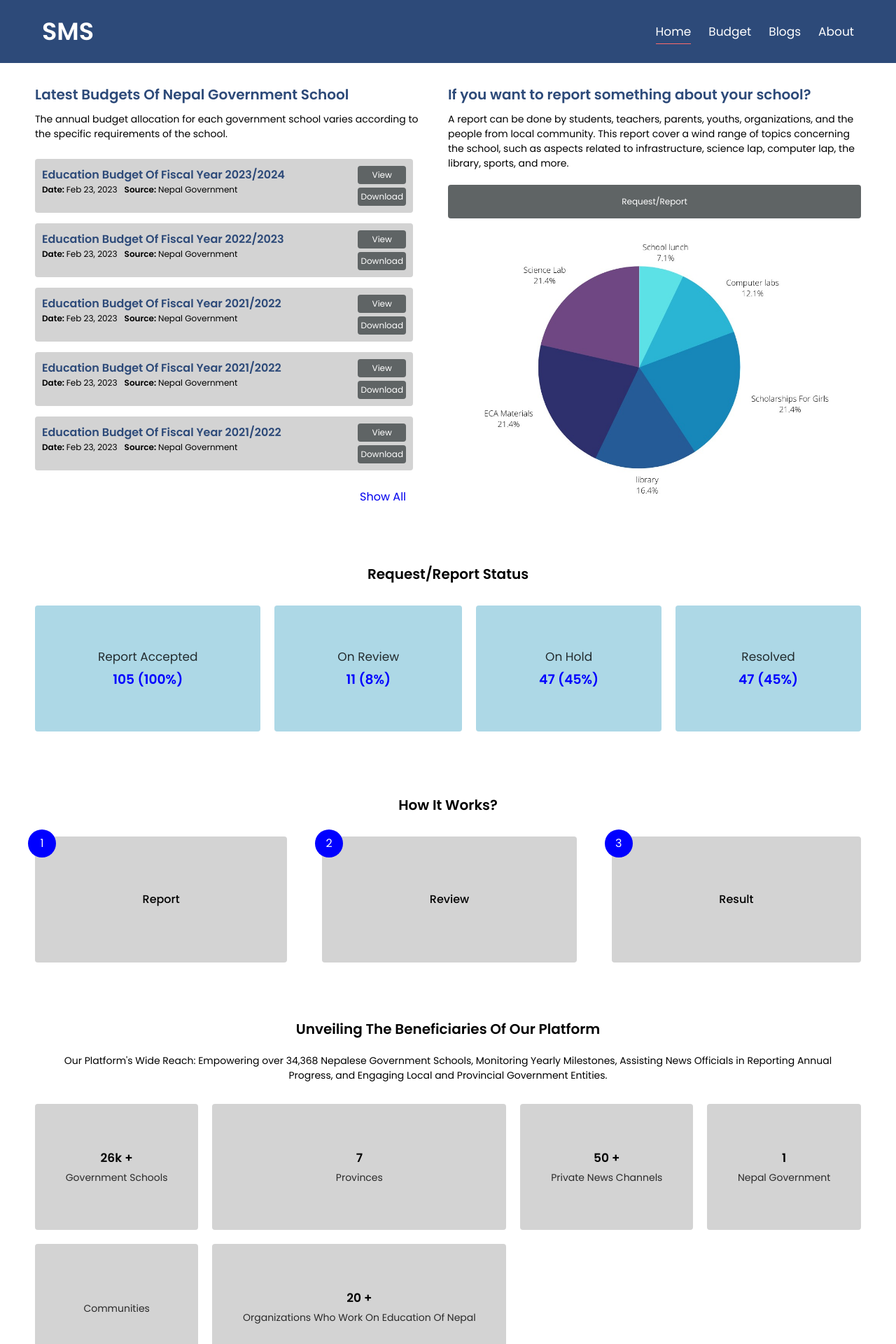
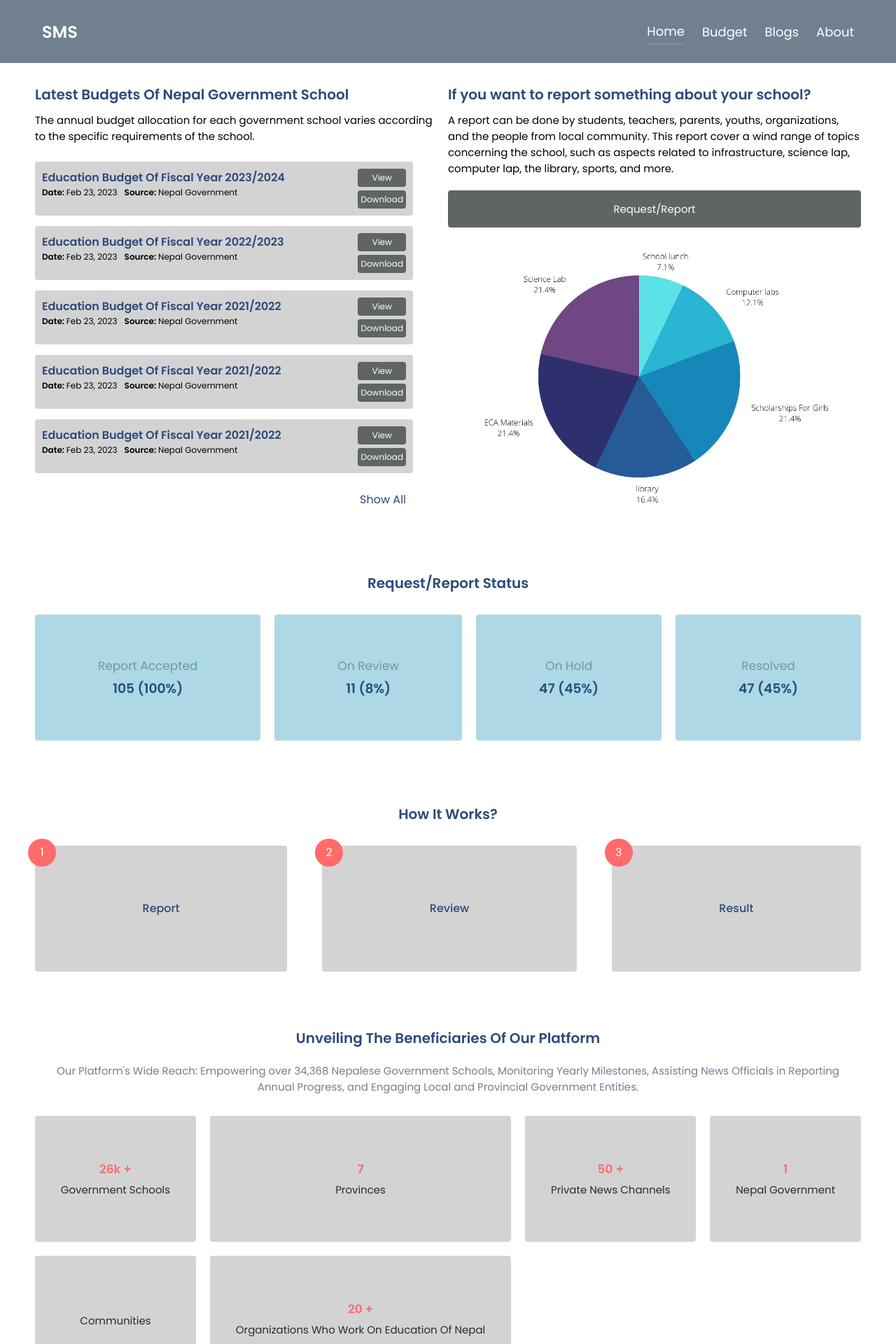
Before and after one commit to sarila/supportMySchool-web, a PHP site: page / in a window 1280 px wide. Shown: the top 1920 px of the page at 70% size. Run offline with PHP 8.4, Linux system fonts and the light colour scheme.

Commit message:
color and font size updated.

```diff
--- a/css/styles.css
+++ b/css/styles.css
@@ -12,7 +12,7 @@
     width: 100%;
     position: relative;
     margin: auto;
-    background-color: #2D4A79;
+    background-color: #708090;
 }
 
 .navbar {
@@ -22,12 +22,22 @@
     display: flex;
     justify-content: space-between;
     align-items: center;
+    position: relative;
 }
 
 .navbar-brand {
-    font-size: 35px;
-    line-height: 90px;
-    font-weight: bold;
+    height: auto;
+    width: 200px;
+    /* border: 1px solid red; */
+    font-size: 24px;
+    font-weight: 600;
+    color: #2D4A79;
+}
+
+.navbar-brand img{
+    height: 100%;
+    width: 100%;
+    object-fit: cover;
 }
 
 .navbar-nav {
@@ -35,7 +45,7 @@
     justify-content: space-around;
     align-items: center;
     gap: 25px;
-    font-size: 17px;
+    font-size: 18px;
 }
 
 .navbar-nav li {
@@ -51,8 +61,8 @@
 
 .navbar a {
     text-decoration: none;
+    text-transform: capitalize;
     color: #fff;
-    text-transform: capitalize;
 }
 
 .close_btns {
@@ -99,7 +109,7 @@
 }
 
 .hero_section_wrapper .hero_section_left .title_paragraph p {
-    font-size: 14px;
+    font-size: 15px;
     padding: 10px 0px;
 }
 
@@ -147,6 +157,13 @@
     text-transform: capitalize;
     padding: 10px;
 }
+.show_more_button a{
+    color: #2D4A79;
+}
+.show_more_button a:hover{
+    text-decoration: underline;
+    transition: all 300ms ease-in;
+}
 
 .hero_section_wrapper .hero_section_left .budgets_wrapper .budget .view_and_download_button {
     display: flex;
@@ -187,7 +204,7 @@
     color: #2D4A79;
 }
 .hero_section_wrapper .hero_section_right .report_wrapper p{
-    font-size: 14px;
+    font-size: 15px;
 }
 .hero_section_wrapper .hero_section_right .report_wrapper button{
     padding: 15px;
@@ -197,7 +214,7 @@
     text-transform: capitalize;
     border: none;
     margin: 10px 0px;
-    font-size: 12px;
+    font-size: 15px;
 }
 
 .hero_section_wrapper .hero_section_right .report_wrapper button:hover{
@@ -238,6 +255,7 @@
     font-size: 20px;
     text-transform: capitalize;
     font-weight: 600;
+    color: #2d4a79;
 }
 
 .status_div_wrapper {
@@ -262,10 +280,11 @@
     font-size: 17px;
     text-transform: capitalize;
     opacity: 0.8;
+    color: #708090;
 }
 
 .status_container .status_wrapper h3 {
-    color: blue;
+    color: #2d4a79;
 }
 
 /* status section css end */
@@ -279,6 +298,7 @@
     text-align: center;
     text-transform: capitalize;
     font-size: 20px;
+    color: #2d4a79;
 }
 
 .how_it_works_container .htw_content_wrapper{
@@ -303,9 +323,10 @@
 .how_it_works_container .htw_content_wrapper .htw_wrapper p{
     text-transform: capitalize;
     font-weight: 500;
+    color: #2d4a79;
 }
 .how_it_works_container .htw_content_wrapper .htw_wrapper div{
-    background-color: blue;
+    background-color: #FF6B6B;
     color: white;
     height: 40px;
     width: 40px;
@@ -338,10 +359,12 @@
 .stakeholder_container .stakeholders_title h2{
     font-size: 20px;
     text-transform: capitalize;
+    color: #2d4a79;
 }
 .stakeholder_container .stakeholders_title p{
-    font-size: 14px;
+    font-size: 15px;
     padding: 0px 20px;
+    color: #708090;
 }
 .stakeholder_container .stakeholders_wrapper{
     padding: 30px 0px;
@@ -363,11 +386,12 @@
 }
 .stakeholder_container .stakeholders_wrapper .stakeholder_wrapper h2{
     font-size: 17px;
+    color: #FF6B6B;
 }
 .stakeholder_container .stakeholders_wrapper .stakeholder_wrapper p{
     text-transform: capitalize;
     opacity: 0.8;
-    font-size: 14px;
+    font-size: 15px;
 }
 
 /* stake holder section css end */
@@ -386,6 +410,7 @@
 .blog_container .blog_header h2{
     text-transform: capitalize;
     font-size: 20px;
+    color: #2d4a79;
 }
 .blog_container .blog_header {
     text-transform: capitalize;
@@ -396,10 +421,9 @@
     text-transform: capitalize;
     border: none;
     border-radius: 4px;
-    color: black;
 }
 .blog_container .blog_header .blog_section_button button a {
-    color: black;
+    color: #2d4a79;
     font-size: 14px;
 }
 
@@ -449,7 +473,7 @@
     font-size: 14px;
     padding: 0px;
     margin: 0px;
-    color: black;
+    color: #2d4a79;
     opacity: 0.9;
 }
 .blog_container .blog_wrapper .blog .blog_detail .date_author {
@@ -471,12 +495,13 @@
     text-align: center;
     gap: 10px;
     padding: 50px 0px;
-    background-color: #ADD8E6CC;
+    background-color: #F5F5DC;
 }
 
 .news_letter_container h2{
     font-size: 20px;
     text-transform: capitalize;
+    color: #2d4a79;
 }
 
 .news_letter_container p{
@@ -503,7 +528,7 @@
     position: absolute;
     padding: 10px;
     right: 10px;
-    background-color: blue;
+    background-color: #FF6B6B;
     color: white;
     border: none;
     outline: none;
@@ -538,6 +563,7 @@
     text-transform: capitalize;
     font-size: 20px;
     font-weight: 600;
+    color: #FF6B6B;
 }
 .footer_container .footer_links_wrapper .imp_links ul{
 
@@ -581,6 +607,7 @@
 
 .footer_container .footer_links_wrapper .social_media_wrapper h2 {
     font-size: 20px;
+    color: #FF6B6B;
 }
 .footer_container .footer_links_wrapper .social_media_wrapper ul{
     padding: 10px;
@@ -735,6 +762,9 @@
         height: 300;
         width: 500px;
     }
+    .hero_section_wrapper .hero_section_right .report_wrapper p, .hero_section_wrapper .hero_section_right .report_wrapper button, .hero_section_wrapper .hero_section_left .title_paragraph p, .stakeholder_container .stakeholders_wrapper .stakeholder_wrapper p, .stakeholder_container .stakeholders_title p{
+        font-size: 14px;
+    }
 
     .how_it_works_container .htw_content_wrapper {
         grid-template-columns: auto auto;
--- a/footer.php
+++ b/footer.php
@@ -11,7 +11,7 @@
         </div>
 
         <div class="company_footer_logo">
-          <img src="#" alt="SMS">
+          <img src="./images//rmlogo.png" alt="SMS">
           <ul>
             <li>Gausala, Kathmandu, Nepal</li>
             <li>supportmyschool@gmail.com</li>
--- a/header.php
+++ b/header.php
@@ -20,7 +20,7 @@
     <div class="header_container">
       <nav class="navbar">
         <a class="navbar-brand" href="./">
-          SMS
+         SMS
         </a>
         <div class="" id="navbarNav">
 
```
Also changed, not shown: css/about.css (+18 -4 lines), images/logo.png (added), images/rmlogo.png (added), images/smslogo.jpg (added).
